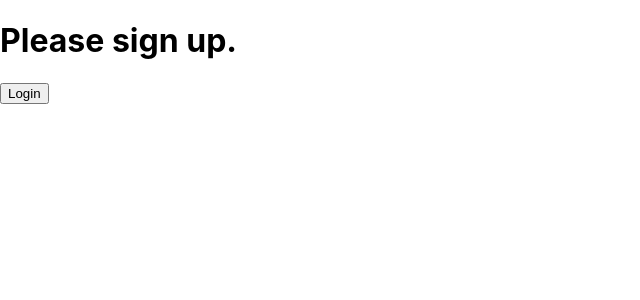
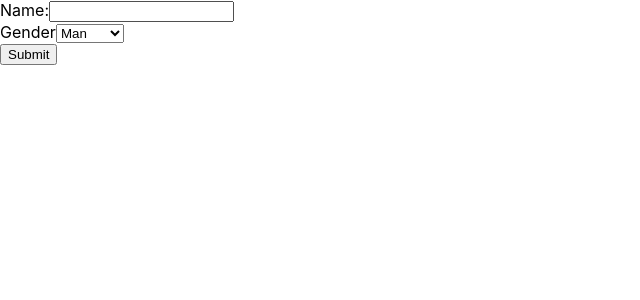
Before and after one commit to taesu666/test1, a React (Create React App) app in the folder test-app/: page / in a window 1280 px wide. Shown: the top 300 px of the page, without its empty margins (0-640 px from the left). Built offline with nearby package versions, Linux system fonts and the light colour scheme.

Commit message:
Chaptor 10
공통 state

```diff
--- /dev/null
+++ b/test-app/src/Chapter08/AttendanceBook.js
@@ -0,0 +1,35 @@
+import React from 'react';
+
+class AttendanceBook extends React.Component{
+
+  constructor(props){
+    super(props);
+
+    this.state = {
+      students:[
+        {id: 1, name:'태수'},
+        {id: 2,name:'태호'},
+        {id: 3,name:'다용'},
+        {id: 4,name:'성진'},
+        {id: 5,name:'태은'},
+      ]
+    }
+  }
+
+  render(){
+    var {students} =this.state;
+    // const studentList = students.map((student) =>
+    // <li key = {student.id}>{student.name}</li>
+    // );
+
+    return(
+      <ul>
+        {students.map((student)=>
+          <li key = {student.id}>{student.name}</li>
+        )}
+      </ul>
+    )
+  }
+}
+
+export default AttendanceBook;
--- /dev/null
+++ b/test-app/src/Chapter09/SignUp.js
@@ -0,0 +1,54 @@
+import React from 'react';
+
+class SignUp extends React.Component{
+
+  constructor(props){
+    super(props);
+
+    this.state = {
+      state_nickname: '',
+      state_gender: ''
+    }
+  }
+
+  handleChange = (Event) => {
+    this.setState ({
+      ['state_' + Event.target.name]: Event.target.value
+    });
+  }
+
+  render(){
+    var{val_nickname, val_gender} = this.state;
+
+    return(
+      <form onSubmit = {this.handleChange}>
+        <label>
+          Name:
+          <input
+            type='text'
+            name={'nickname'}
+            value={val_nickname}
+            onChange={this.handleChange}
+          />
+        </label>
+        <br/>
+        <label>
+          Gender
+          <select
+            name={'gender'}
+            value={val_gender}
+            onChange={this.handleChange}>
+
+            <option value ={'Man'}>Man</option>
+            <option value ={'Woman'} >Woman</option>
+             {/* 버튼을 눌러도 Woman으로 안바뀜  */}
+            </select>
+        </label>
+        <br/>
+        <input type = 'submit' value = 'Submit'/>
+      </form>
+    )
+  }
+}
+
+export default SignUp;
--- a/test-app/src/index.js
+++ b/test-app/src/index.js
@@ -3,13 +3,14 @@ import ReactDOM from 'react-dom';
 import './index.css';
 import App from './App';
 import reportWebVitals from './reportWebVitals';
-
+import AttenndanceBook from './Chapter08/AttendanceBook';
 import LoginControl from './ReactChapter07/LoginControl';
+import SignUp from './Chapter09/SignUp'
 
 
 ReactDOM.render(
 
-    <LoginControl />,
+    <SignUp />,
 
   document.getElementById('root')
 );
```
Also changed, not shown: test-app/src/Chapter10/TemperatureInput.js (added, +32 -0 lines), test-app/src/Chapter10/Calculator.js (added), 1 other file (tests, documents, lock files or other folders).
